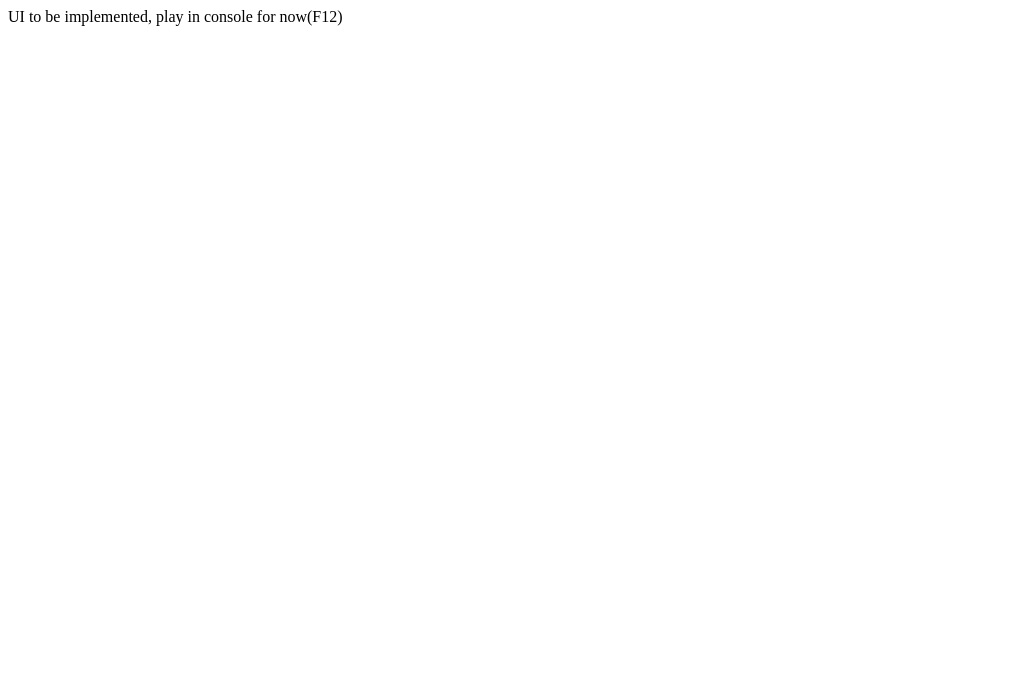
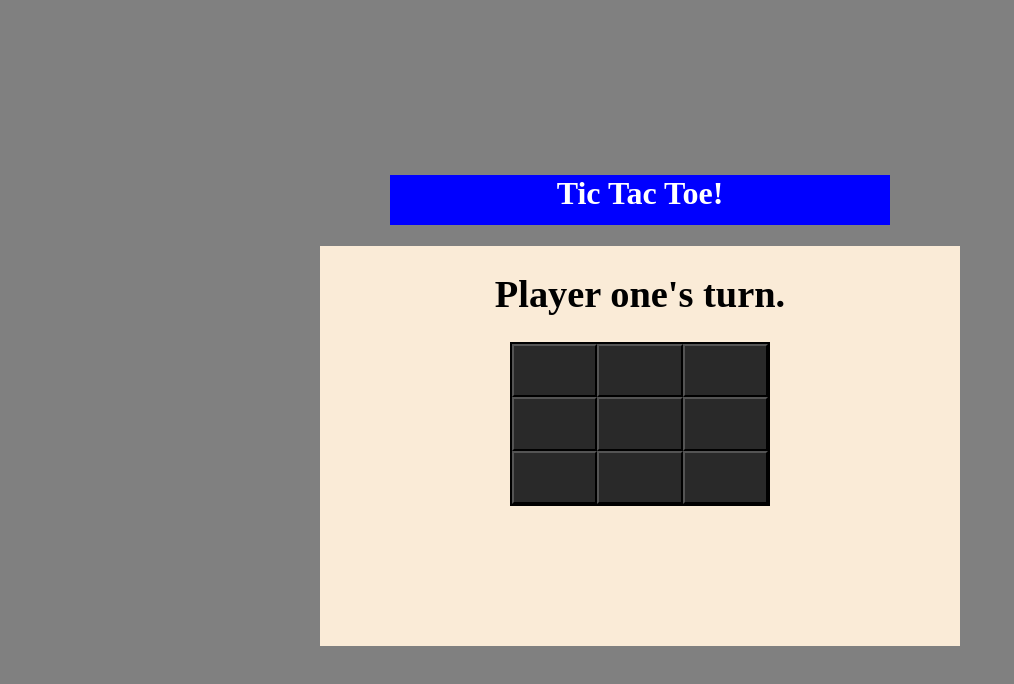
Before and after one commit to DanishKodeMonkey/odin-tictactoe, a plain HTML site: page index.html in a window 1280 px wide. Shown: the whole page, without its empty margins (0-1014 px from the left). Drawn offline with Linux system fonts and the light colour scheme.

Commit message:
Create screen logic to work with game logic, keeping them seperate
Screen logic will only handle DOM/screen tasks, asking game logic to handle
game related tasks.

```diff
--- a/index.html
+++ b/index.html
@@ -5,10 +5,21 @@
     <meta
       name="viewport"
       content="width=device-width, initial-scale=1.0" />
-    <script src="script.js"></script>
+    <script
+      src="script.js"
+      defer></script>
+    <link
+      rel="stylesheet"
+      href="./style.css" />
     <title>Odin- Tic Tac Toe</title>
   </head>
   <body>
-    UI to be implemented, play in console for now(F12)
+    <div class="container">
+      <h1>Tic Tac Toe!</h1>
+      <div class="game-container">
+        <h1 class="turn">Player turn</h1>
+        <div class="board"></div>
+      </div>
+    </div>
   </body>
 </html>
--- a/script.js
+++ b/script.js
@@ -18,6 +18,10 @@ Clean up interface to allow players to put in their names, include a button to s
     change text of button to restart
   display that shows the current active player, or a winner if conditions are met.
 */
+
+/* =========================================== */
+/* ============= Game logic below ============ */
+/* =========================================== */
 
 // gameBoard handles the board state, creating the board and maintaining it.
 const gameBoard = () => {
@@ -164,22 +168,69 @@ function gameController(
     }
   }
   printBoardRound()
-  return { playRound, currentPlayer }
+
+  return { playRound, currentPlayer, getBoard: board.getBoard, checkWinState }
 }
 
-// Simulated game for testing
-function game() {
-  // Example usage:
-  const ticTacToe = gameController("Alice", "Joe")
+/* =========================================== */
+/* ============== UI logic below ============= */
+/* =========================================== */
 
-  // Simulate some rounds for testing
-  ticTacToe.playRound(0)
-  ticTacToe.playRound(4)
-  ticTacToe.playRound(1)
-  ticTacToe.playRound(3)
-  ticTacToe.playRound(8)
-  ticTacToe.playRound(5)
+// Main screen controller that handles the UI and interaction with it.
+const screenController = () => {
+  const game = gameController()
+  const playerTurnDiv = document.querySelector(".turn")
+  const boardDiv = document.querySelector(".board")
+
+  //Method handling updating of the screen
+  const updateScreen = () => {
+    // clear the screen
+    boardDiv.textContent = ""
+
+    // Get updated version of board from gameController and player turn
+    const board = game.getBoard()
+    const activePlayer = game.currentPlayer()
+
+    // Update display for players turn
+    if (game.checkWinState()) {
+      playerTurnDiv.textContent = `${activePlayer.name} wins!`
+    } else {
+      playerTurnDiv.textContent = `${activePlayer.name}'s turn.`
+    }
+
+    // Render board squares from board array
+    board.forEach((cell, index) => {
+      const cellButton = document.createElement("button")
+      cellButton.classList.add("cell")
+      // Associate column position with index for easy ID later on
+      cellButton.dataset.cell = index
+      // Fill button with cells value (X or O)
+      cellButton.textContent = cell.getValue()
+      boardDiv.appendChild(cellButton)
+    })
+  }
+
+  // event listener handler for the board
+  function clickHandler(e) {
+    // if winState is true, no function
+    if (game.checkWinState()) {
+      return
+    } else {
+      //get column id from before
+      const selectedCell = e.target.dataset.cell
+
+      // If a button was not clicked, or mis-clicked. Return.
+      if (!selectedCell) return
+
+      game.playRound(selectedCell)
+      updateScreen()
+    }
+  }
+  boardDiv.addEventListener("click", clickHandler)
+
+  //initial render
+  updateScreen()
 }
 
-// Start the game
-game()
+// initiate the game through screenController
+screenController()
--- /dev/null
+++ b/style.css
@@ -0,0 +1,45 @@
+body{
+    margin:0;
+    padding:0;
+}
+
+.container{
+    background-color: grey;
+    display: flex;
+    flex-direction: column;
+    justify-content: center;
+    align-items: center;
+    height: 100vh;
+    >h1{
+        background-color: blue;
+        color: white;
+        width: 500px;
+        height: 50px;
+        text-align: center;
+    }
+}
+.game-container{
+    background-color: antiquewhite;
+    display:flex;
+    flex-direction: column;
+    align-items: center;
+    height: 50%;
+    width: 50%;
+    overflow: hidden;
+    >.turn{
+        font-size: clamp(5px, 3vw, 80px)}
+
+}
+.board{
+    border: 2px solid black;
+    display: grid;
+    width: 40%;
+    height:40%;
+    grid-template: 1fr 1fr 1fr / 1fr 1fr 1fr;
+
+    >.cell{
+        color: white;
+        background-color: rgb(41, 41, 41);
+        font-size: 4vw;
+    }
+}
```
